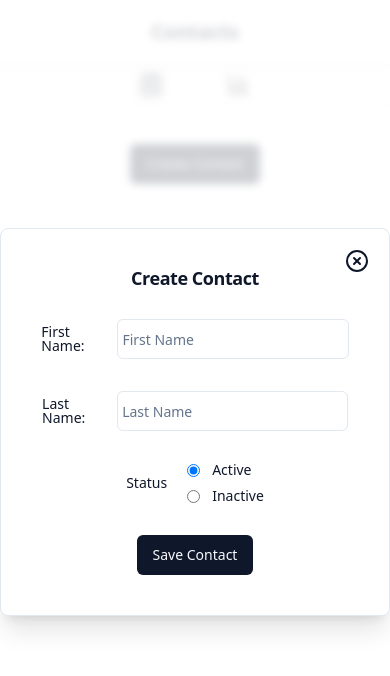
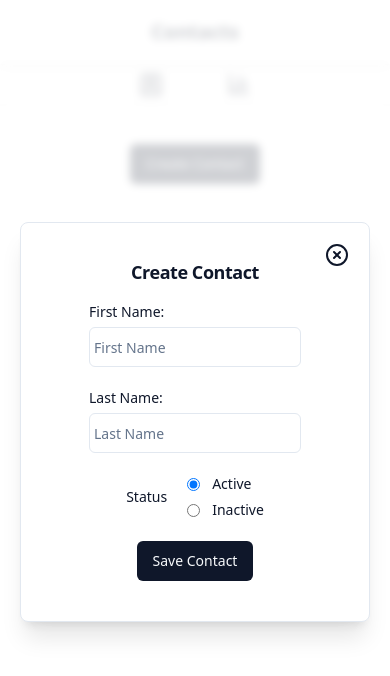
Before and after one commit to killthecreator/test-task, a React (Create React App) app: page /contacts in a window 390 px wide. Both pictures are taken after a click on the button "Create Contact". Shown: the top 676 px of the page. Built offline with nearby package versions, Linux system fonts and the light colour scheme; no server answers.

Commit message:
feat: add form adaptivity

```diff
--- a/src/components/Contacts/ContactForm.tsx
+++ b/src/components/Contacts/ContactForm.tsx
@@ -64,21 +64,25 @@
         )}
         onClick={handleClose}
       >
-        <Card className={" lg:w-[500px] shadow-xl relative"}>
+        <Card
+          className={
+            " lg:max-w-[500px] w-full max-w-[350px] shadow-xl relative mx-4"
+          }
+        >
           <XCircle
             className="absolute top-5 right-5 cursor-pointer"
             ref={closeBtn}
           />
           <form
-            className={"flex flex-col items-center gap-8 p-10"}
+            className={"flex flex-col items-center gap-6 md:gap-8 p-10"}
             onSubmit={handleSubmit(onSubmit)}
           >
             <CardTitle>
               {type === "create" && "Create Contact"}
               {type === "edit" && "Edit Contact"}
             </CardTitle>
-            <fieldset className="flex items-center gap-5">
-              <Label htmlFor="firstname" className="break-normal">
+            <fieldset className="grid md:grid-cols-[auto_1fr] items-center gap-2 md:gap-5">
+              <Label htmlFor="firstname" className="w-max">
                 First Name:
               </Label>
               <Input
@@ -95,7 +99,7 @@
                 )}
               />
             </fieldset>
-            <fieldset className="flex items-center gap-5">
+            <fieldset className="grid md:grid-cols-[auto_1fr] items-center gap-2 md:gap-5">
               <Label htmlFor="lastname">Last Name:</Label>
               <Input
                 type="text"
--- a/src/components/Contacts/NoContacts.tsx
+++ b/src/components/Contacts/NoContacts.tsx
@@ -3,7 +3,7 @@
 
 const NoContacts = () => {
   return (
-    <Card className="p-10 flex items-center gap-5">
+    <Card className="p-5 sm:p-10 flex items-center gpa-2 sm:gap-5">
       <XCircle className="w-10 h-10" />
       <CardContent className="pt-6">
         <CardTitle className="mb-5">Not contacts found</CardTitle>
```
